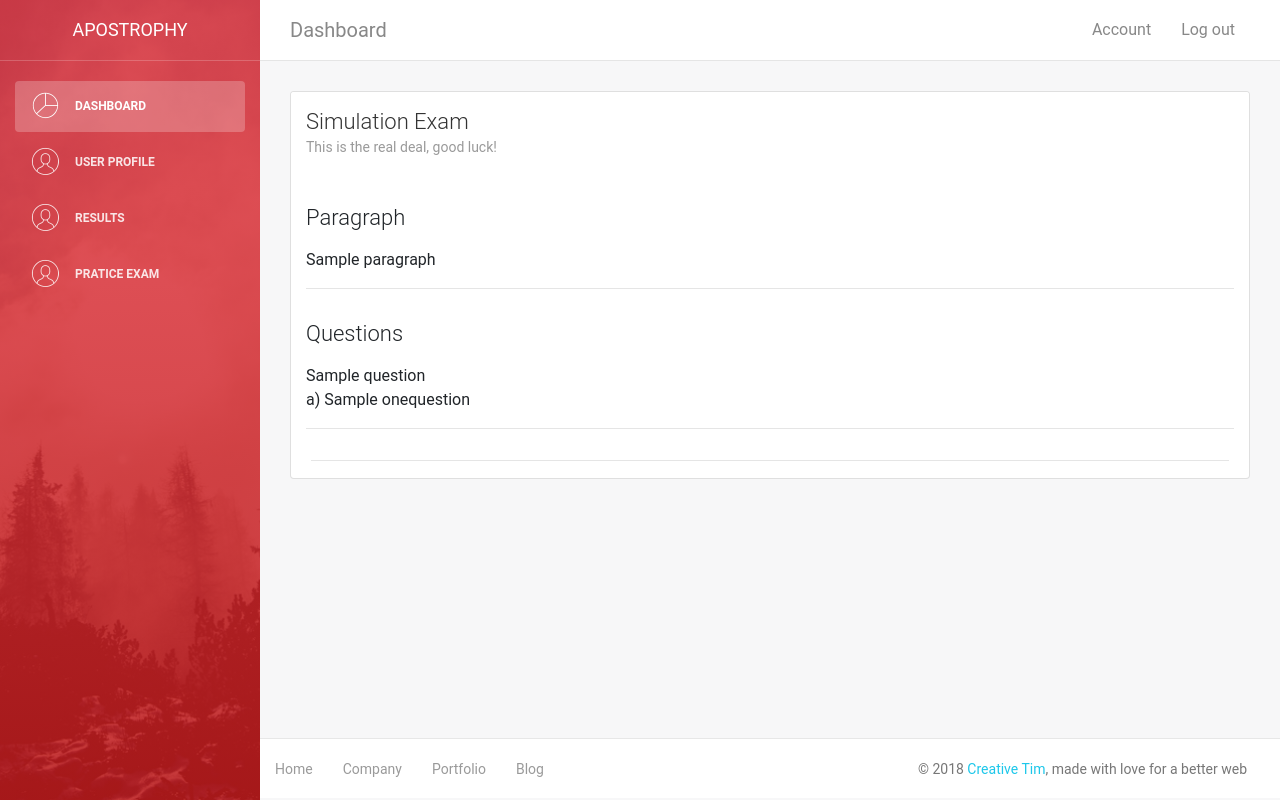
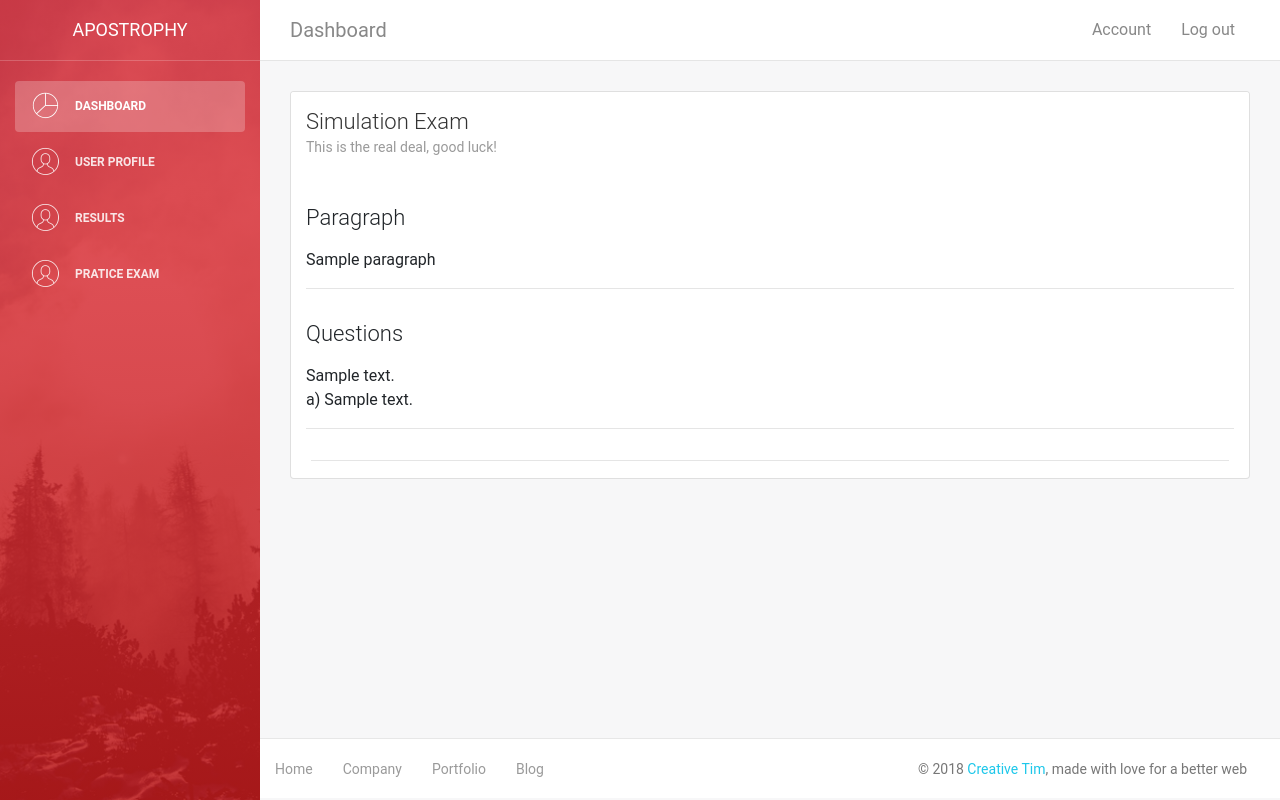
Before and after one commit to mblaul/aposTrophy, a Flask app: template FlaskApp/templates/test.html in a window 1280 px wide. Run offline with Flask 2, Linux system fonts and the light colour scheme; the template is opened without the code that fills it: most values are stand-ins (such as "Sample title", 1, 10 or a date in 2020); some libraries are stand-ins or nearby versions.

Commit message:
showSimExam page will now show all results from query
Query is expandable

```diff
--- a/FlaskApp/app.py
+++ b/FlaskApp/app.py
@@ -113,30 +113,27 @@ def showTest():
         #data[x][y] where y is the column
 
         paragraph = []
-        question = [[]]
-        option = []
-        testdata = [[[]]]
+        question = {}
+        option = {}
+
+        pagedata = {}
+
 
         paragraph.append(data[0][1])
 
-        question.append(data[0][3])
-        question.append(data[4][3])
-        question.append(data[8][3])
-        question.append(data[12][3])
-        question.append(data[16][3])
-        question.append(data[20][3])
+        for x in range(len(data)):
+            option[str(data[x][2])+str(data[x][6])] = data[x][7]
+            #print(option[str(data[x][2])+str(data[x][6])], '// == THIS IS OPTION TEXT')
+            if x % 4 == 0:
+                question[data[x][2]] = data[x][3]
+                #print(question[data[x][2]], '// THIS IS FROM THE DICT')
 
-        for x in range (0, len(question)-1):
-            for y in range (0, len(data)-1):
-                question[x].append(data[y][7])
+        for optid,opttext in option.items():
+            print(optid,opttext)
 
 
 
-
-
-
-
-    return render_template('test.html', paragraph=paragraph, question=question, option = option, testdata = testdata)
+    return render_template('test.html', paragraph=paragraph, question=question, option = option)
 
 
 @app.route('/simExam', methods = ['GET', 'POST'])
--- a/FlaskApp/templates/test.html
+++ b/FlaskApp/templates/test.html
@@ -109,10 +109,12 @@
                                         Questions
                                     </h4>
                                     <p>
-                                        {% for onequestion in question %}
-                                            {{ onequestion }} <br>
-                                            {% for oneoption in question[] %}
-                                                   a) {{ oneoption }} <br>
+                                        {% for qid,qtext in question.items() %}
+                                            {{ qtext }} <br>
+                                            {% for optid, optext in option.items() %}
+                                                    {% if optid[0]|string == qid|string %}
+                                                        a) {{ optext }} <br>
+                                                    {% endif %}
                                             {% endfor %}
                                             <hr>
                                         {% endfor %}
```
